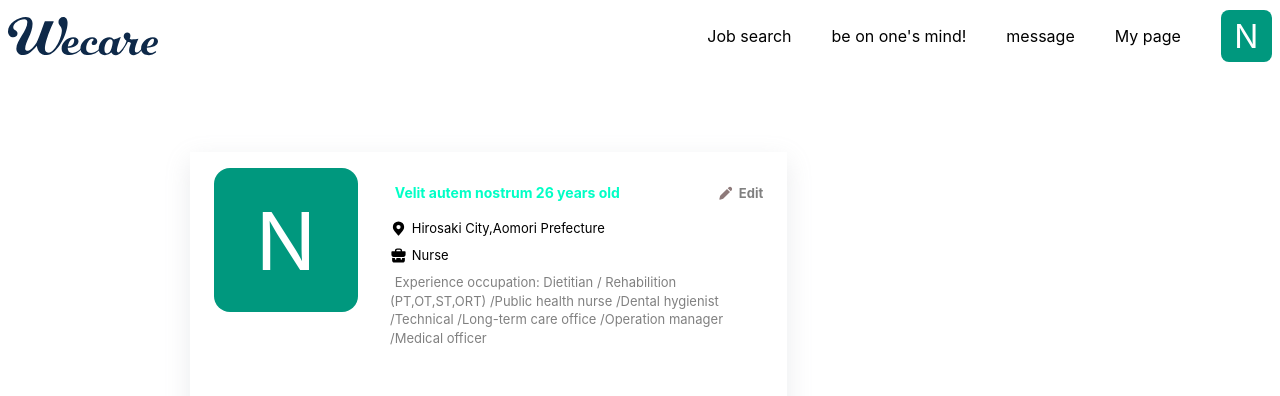
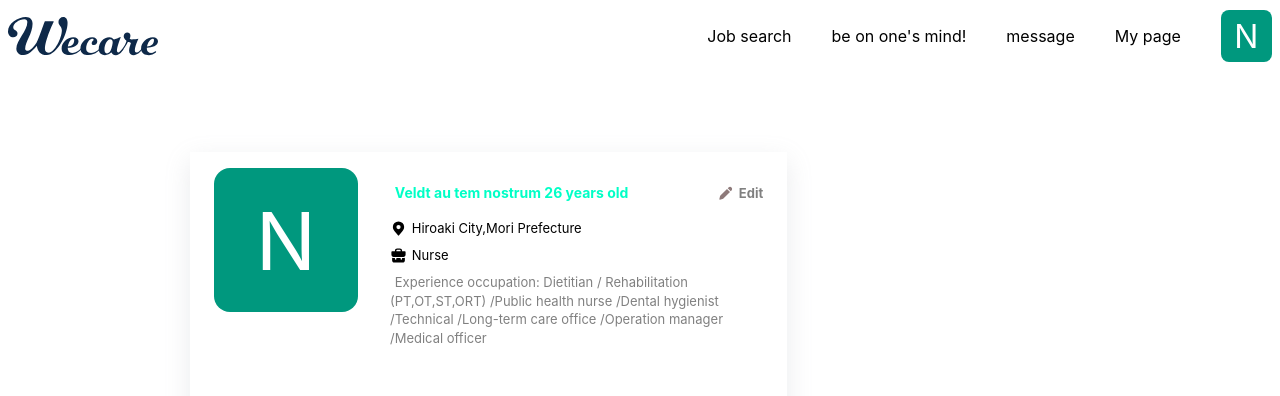
Before and after one commit to awais627/my-page-wecare, a Next.js app in the folder my-app/: page / in a window 1280 px wide. Shown: the top 396 px of the page. Built offline with nearby package versions, Linux system fonts and the light colour scheme.

Commit message:
Fix typo error

```diff
--- a/my-app/components/mypage/index.tsx
+++ b/my-app/components/mypage/index.tsx
@@ -17,7 +17,7 @@ const User: FC = () => {
             <div className={styles.img}>N</div>
             <div className={styles.details}>
               <div>
-                <span>Velit autem nostrum 26 years old</span>
+                <span>Veldt au tem nostrum 26 years old</span>
                 <div>
                   <Image src={edit} alt="edit" width={17} height={17} />
                   <span>Edit</span>
@@ -25,14 +25,14 @@ const User: FC = () => {
               </div>
               <div>
                 <Image src={location} alt="location" width={17} height={17} />
-                <span>Hirosaki City,Aomori Prefecture</span>
+                <span>Hiroaki City,Mori Prefecture</span>
               </div>
               <div>
                 <Image src={bag} alt="Profession" width={17} height={17} />
                 <span>Nurse</span>
               </div>
               <span>
-                Experience occupation: Dietitian / Rehabilition (PT,OT,ST,ORT)
+                Experience occupation: Dietitian / Rehabilitation (PT,OT,ST,ORT)
                 /Public health nurse /Dental hygienist /Technical /Long-term
                 care office /Operation manager /Medical officer
               </span>
```
